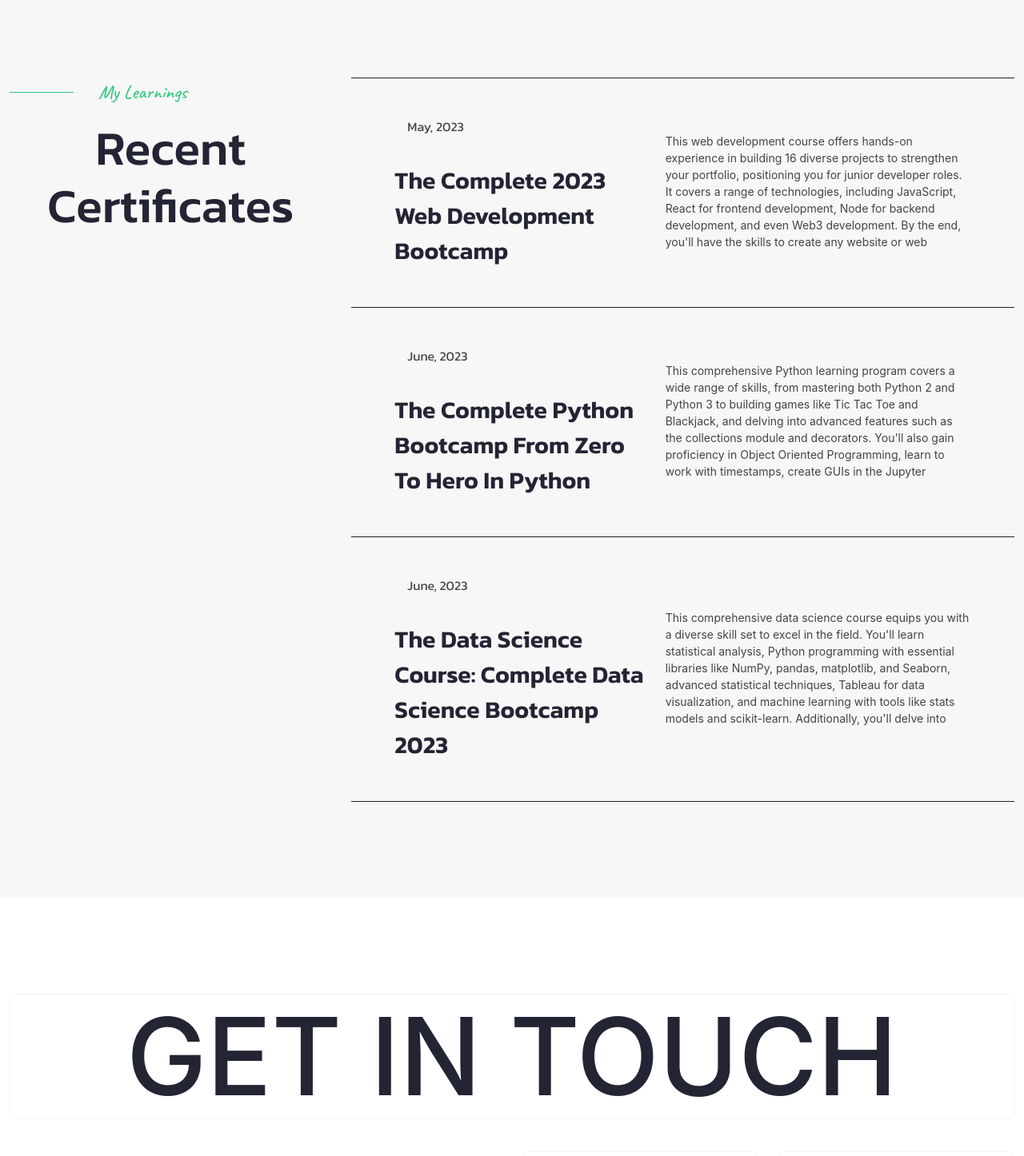
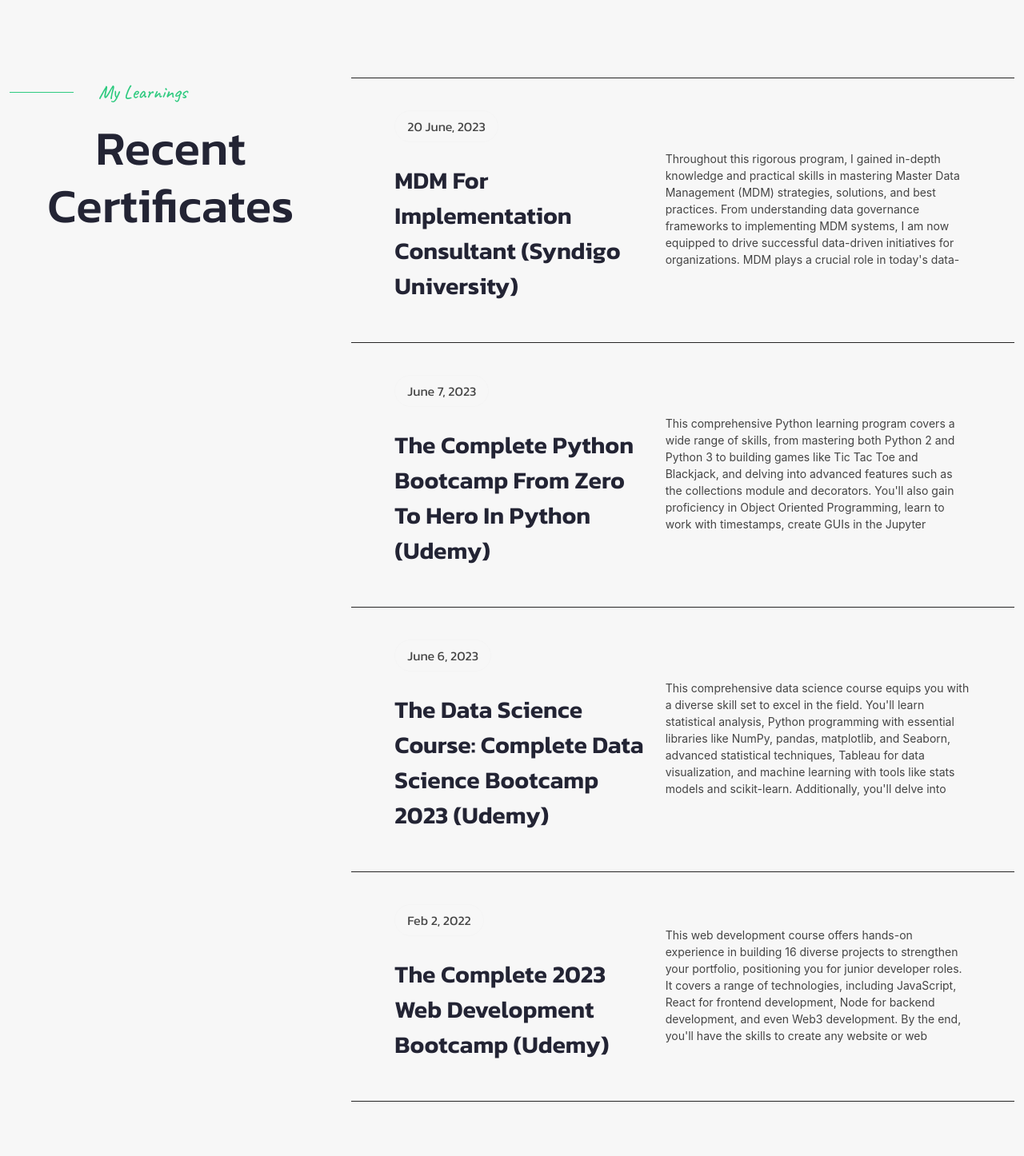
Before and after one commit to HardikPShali/MyWebsite, a React (Create React App) app: page /contact in a window 1280 px wide. Shown: the part 8340-9786 px from the top of the page at 80% size. Built offline with nearby package versions, Linux system fonts and the light colour scheme.

Commit message:
added MDM certificate and fixed reloading issue

```diff
--- a/public/assets/js/main.js
+++ b/public/assets/js/main.js
@@ -204,6 +204,12 @@ $(document).ready(function () {
 
 		}
 	});
+	$('.certificate-btn').magnificPopup({
+		type: 'iframe',
+		callbacks: {
+
+		}
+	});
 	// $('.imgc').magnificPopup({
 	// 	type: 'image',
 	// 	gallery: {
--- a/src/components/certificates.js
+++ b/src/components/certificates.js
@@ -28,22 +28,23 @@ const certificates = () => {
                     <div class="col-xl-8 col-lg-9">
                         <div class="blog__rightwrap">
                             <div class="service__uniquewrap">
-                                <div class="service__unique__item pb-40 pt-40" data-aos="fade-up" data-aos-duration="1000">
+                                <div class="service__unique__item pb-40 pt-40" data-aos="fade-up" data-aos-duration="1400">
                                     <div class="left__service">
                                         <div class="serial__adjust">
                                             <div class="cont">
                                                 <span class="dates">
-                                                    May, 2023
+                                                    20 June, 2023
                                                 </span>
                                                 <h3>
                                                     <a
-                                                        href="https://www.udemy.com/course/the-complete-web-development-bootcamp/?kw=The+Complete+2023+Web+Development+Bootcamp&src=sac"
+                                                        href="assets/img/certificates/MDM-Certificate_HardikShali.pdf"
                                                         target='_blank'
+                                                        className="certificate-btn"
                                                         style={{
                                                             cursor: "pointer",
                                                         }}
                                                     >
-                                                        The Complete 2023 Web Development Bootcamp
+                                                        MDM for Implementation Consultant (Syndigo University)
                                                     </a>
                                                 </h3>
                                             </div>
@@ -54,10 +55,11 @@ const certificates = () => {
                                             textAlign: 'left',
                                             maxHeight: '150px',
                                             overflowY: 'auto',
-                                            whiteSpace: 'pre-line',
                                         }}>
-                                            This web development course offers hands-on experience in building 16 diverse projects to strengthen your portfolio, positioning you for junior developer roles. It covers a range of technologies, including JavaScript, React for frontend development, Node for backend development, and even Web3 development. By the end, you'll have the skills to create any website or web application, whether for personal projects, startups, or businesses, and you'll be prepared to work as a freelance web developer while mastering best practices in professional development.
-                                        </p>
+
+                                            Throughout this rigorous program, I gained in-depth knowledge and practical skills in mastering Master Data Management (MDM) strategies, solutions, and best practices. From understanding data governance frameworks to implementing MDM systems, I am now equipped to drive successful data-driven initiatives for organizations.
+
+                                            MDM plays a crucial role in today's data-driven world, enabling businesses to streamline their operations, enhance data quality, and make informed decisions. With this certification, I am poised to assist organizations in harnessing the power of their data to optimize processes, drive efficiencies, and achieve their strategic goals.                                        </p>
                                     </div>
                                     {/* <a href="assets/img/blog/opa-blog.png" class="common__icon imgc">
                                         <i class="bi bi-eye"></i>
@@ -68,7 +70,7 @@ const certificates = () => {
                                         <div class="serial__adjust">
                                             <div class="cont">
                                                 <span class="dates">
-                                                    June, 2023
+                                                    June 7, 2023
                                                 </span>
                                                 <h3>
                                                     <a
@@ -78,7 +80,7 @@ const certificates = () => {
                                                             cursor: "pointer",
                                                         }}
                                                     >
-                                                        The Complete Python Bootcamp From Zero to Hero in Python
+                                                        The Complete Python Bootcamp From Zero to Hero in Python (Udemy)
                                                     </a>
                                                 </h3>
                                             </div>
@@ -102,12 +104,12 @@ const certificates = () => {
                                         <div class="serial__adjust">
                                             <div class="cont">
                                                 <span class="dates">
-                                                    June, 2023
+                                                    June 6, 2023
                                                 </span>
                                                 <h3>
                                                     <a href="https://www.udemy.com/certificate/UC-4d5476ea-1f5c-44eb-a94b-a9d08accbe69/" target='_blank' style={{
                                                         cursor: "pointer",
-                                                    }}>The Data Science Course: Complete Data Science Bootcamp 2023</a>
+                                                    }}>The Data Science Course: Complete Data Science Bootcamp 2023 (Udemy)</a>
                                                 </h3>
                                             </div>
                                         </div>
@@ -127,6 +129,41 @@ const certificates = () => {
                                         <i class="bi bi-eye"></i>
                                     </a> */}
                                 </div>
+                                <div class="service__unique__item pb-40 pt-40" data-aos="fade-up" data-aos-duration="1000">
+                                    <div class="left__service">
+                                        <div class="serial__adjust">
+                                            <div class="cont">
+                                                <span class="dates">
+                                                    Feb 2, 2022
+                                                </span>
+                                                <h3>
+                                                    <a
+                                                        href="https://www.udemy.com/course/the-complete-web-development-bootcamp/?kw=The+Complete+2023+Web+Development+Bootcamp&src=sac"
+                                                        target='_blank'
+                                                        style={{
+                                                            cursor: "pointer",
+                                                        }}
+                                                    >
+                                                        The Complete 2023 Web Development Bootcamp (Udemy)
+                                                    </a>
+                                                </h3>
+                                            </div>
+                                        </div>
+                                        <p style={{
+                                            fontSize: '14px',
+                                            lineHeight: '1.5',
+                                            textAlign: 'left',
+                                            maxHeight: '150px',
+                                            overflowY: 'auto',
+                                            whiteSpace: 'pre-line',
+                                        }}>
+                                            This web development course offers hands-on experience in building 16 diverse projects to strengthen your portfolio, positioning you for junior developer roles. It covers a range of technologies, including JavaScript, React for frontend development, Node for backend development, and even Web3 development. By the end, you'll have the skills to create any website or web application, whether for personal projects, startups, or businesses, and you'll be prepared to work as a freelance web developer while mastering best practices in professional development.
+                                        </p>
+                                    </div>
+                                    {/* <a href="assets/img/blog/opa-blog.png" class="common__icon imgc">
+                                        <i class="bi bi-eye"></i>
+                                    </a> */}
+                                </div>
                             </div>
                         </div>
                     </div>
--- a/src/components/header.js
+++ b/src/components/header.js
@@ -32,6 +32,23 @@ const Header = () => {
             observer.disconnect();
         };
     }, []);
+
+    const handleLogoClick = (e) => {
+        e.preventDefault();
+        const currentHash = window.location.hash;
+
+        // Simulate a new navigation by setting window.location.href
+        // This will trigger a page reload
+        window.location.href = window.location.origin;
+
+        // Use the 'beforeunload' event to perform actions just before the page is reloaded
+        window.addEventListener('beforeunload', () => {
+            if (currentHash) {
+                window.scrollTo(0, 0);
+            }
+        });
+    };
+
     return (
         <>
             <section className="banner__section" id="home">
@@ -39,7 +56,11 @@ const Header = () => {
                     <div className="container">
                         <div className="header-wrapper">
                             <div className="main__logo">
-                                <a href="#" onClick={() => window.location.reload()} className="logo">
+                                <a
+                                    href="#"
+                                    onClick={handleLogoClick}
+                                    className="logo"
+                                >
                                     <img src="assets/img/logo/logonew.png" alt="logo" />
                                 </a>
                             </div>
```
Also changed, not shown: 1 other file (tests, documents, lock files or other folders).
